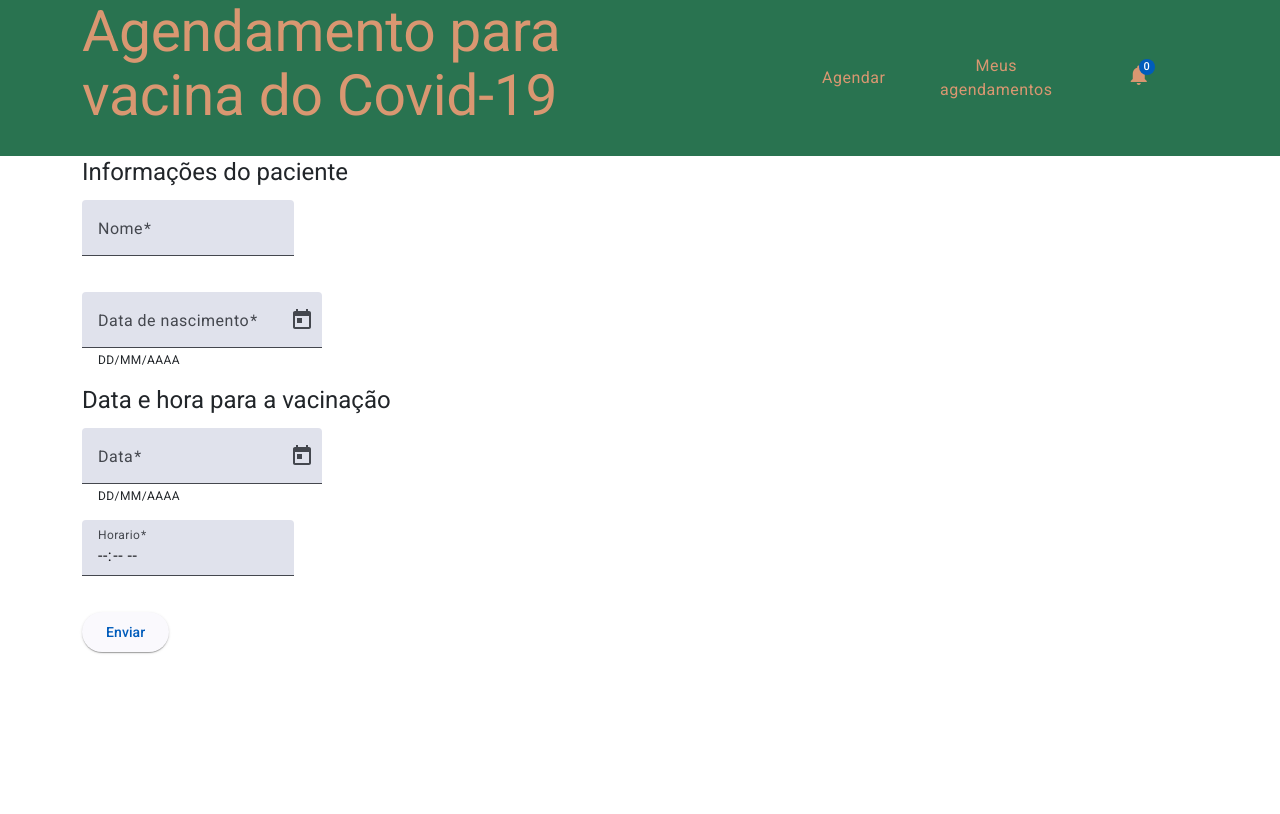
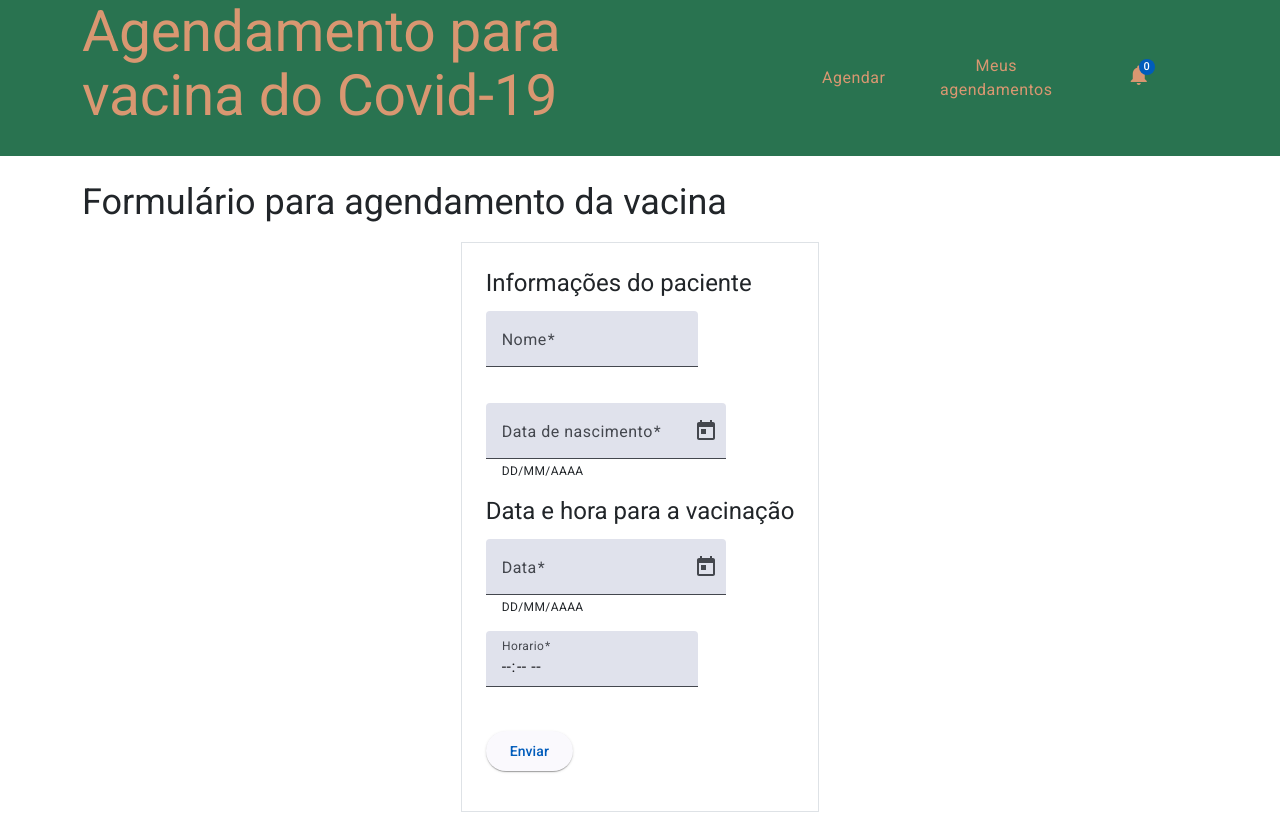
Before and after one commit to VictorZuccolotto/Front-Desafio-Pitang, an Angular app: page /agendamento in a window 1280 px wide. Shown: the top 814 px of the page. Built offline with nearby package versions, Linux system fonts and the light colour scheme.

Commit message:
#23 Implementação de validadores para o formulario de agendamento e arrumando alguns errors

```diff
--- a/src/app/core/pages/agendamento/agendamento.component.html
+++ b/src/app/core/pages/agendamento/agendamento.component.html
@@ -1,4 +1,7 @@
-<form [formGroup] = "cadastroAgendamentoForm" (ngSubmit)="onSubmit()">
+<div class="my-4">
+    <h3>Formulário para agendamento da vacina</h3>
+    <div class="d-flex justify-content-center">
+    <form class="border p-4" [formGroup] = "cadastroAgendamentoForm" (ngSubmit)="onSubmit()">
         <h6>Informações do paciente</h6>
         <div class="mb-3">
             <mat-form-field>
@@ -21,17 +24,25 @@
                 <mat-label>Data</mat-label>
                 <input matInput [matDatepicker]="picker2" formControlName="dataAgendamento">
                 <mat-hint>DD/MM/AAAA</mat-hint>
+                <mat-error>
+                    A data deve ser de hoje em diante.
+                </mat-error>
                 <mat-datepicker-toggle matIconSuffix [for]="picker2"></mat-datepicker-toggle>
                 <mat-datepicker #picker2></mat-datepicker>
             </mat-form-field>
         </div>
-    <div class="mb-3">
+        <div class="mb-4">
             <mat-form-field>
                 <mat-label>Horario</mat-label>
-            <input type="time" matInput [min]="6" [max]="19" formControlName="horarioAgendamento">
+                <input type="time" matInput formControlName="horarioAgendamento">
+                <mat-error>
+                    Deve ser hora em ponto das 06 as 19h.
+                </mat-error>
             </mat-form-field>
         </div>
         <div class="mb-3">
             <button mat-raised-button>Enviar</button>
         </div>
     </form>
+    </div>
+</div>
--- a/src/app/core/pages/agendamento/agendamento.component.ts
+++ b/src/app/core/pages/agendamento/agendamento.component.ts
@@ -1,24 +1,24 @@
 import { ChangeDetectionStrategy, Component, inject, OnInit } from '@angular/core';
-import { AbstractControl, FormBuilder, ReactiveFormsModule, ValidationErrors, Validators } from '@angular/forms';
+import { FormBuilder, ReactiveFormsModule, Validators } from '@angular/forms';
 import { MatButton } from '@angular/material/button';
-import { MatNativeDateModule, provideNativeDateAdapter } from '@angular/material/core';
+import { provideNativeDateAdapter } from '@angular/material/core';
 import { MatDatepickerModule } from '@angular/material/datepicker';
 import { MatFormFieldModule } from '@angular/material/form-field';
 import { MatInputModule } from '@angular/material/input';
 import { LocalStorageService } from '../../services/local-storage.service';
 import { PacienteInfo } from '../../shared/types/paciente';
-import { Agendamento, AgendamentoModel, CadastroAgendamento, CadastroAgendamentoModel } from '../../shared/types/agendamento';
+import { CadastroAgendamentoModel } from '../../shared/types/agendamento';
 import { AgendamentoFacade } from '../../facade/agendamento-facade.service';
 import { ObserverService } from '../../services/observer.service';
 import { ActivatedRoute, Router } from '@angular/router';
 import { SnackbarService } from '../../services/snackbar.service';
+import { isDiaPassado } from '../../shared/validators/DataAgendamentoValidator';
 
 @Component({
   selector: 'app-agendamento',
   standalone: true,
   providers: [provideNativeDateAdapter()],
-  imports: [MatFormFieldModule, MatInputModule, MatDatepickerModule,MatButton,
-  ReactiveFormsModule],
+  imports: [MatFormFieldModule, MatInputModule, MatDatepickerModule, MatButton, ReactiveFormsModule],
   changeDetection: ChangeDetectionStrategy.OnPush,
   templateUrl: './agendamento.component.html',
   styleUrl: './agendamento.component.css'
@@ -36,8 +36,8 @@ export class AgendamentoComponent implements OnInit{
   cadastroAgendamentoForm = this.formBuilder.group({
     pacienteNome: ['', Validators.required],
     pacienteDataNascimento: ['', Validators.required],
-    dataAgendamento: ['', Validators.required],
-    horarioAgendamento: ['', Validators.required],
+    dataAgendamento: ['', [Validators.required, isDiaPassado()]],
+    horarioAgendamento: ['', [Validators.required, Validators.pattern('^(0[6-9]|1[0-9]):00$')]],
   });
 
   ngOnInit(): void {
@@ -94,19 +94,15 @@ export class AgendamentoComponent implements OnInit{
         }
       }
       this.agendamentoFacade.cadastrarAgendamento(cadastro).subscribe({
-        //loading service
         next: (value) => {
             console.log(value)
             this.observerService.addAgendamento(value.agendamento)
             this.observerService.setPaciente(value.paciente)
             this.snackBar.success('Agendamento realizado com sucesso!')
         },
-        error(err) {
-            console.log(err.error.errors)
-        },
-        complete() {
-            //loading service
-        },
+        error:(err) => {
+            this.snackBar.error(err.error.Messages)
+        }
       })
     }
   }
--- a/src/app/core/services/snackbar.service.ts
+++ b/src/app/core/services/snackbar.service.ts
@@ -19,8 +19,8 @@ export class SnackbarService {
 
   error(message:string):void{
     this.snackBar.open(message,'',{
-      horizontalPosition: 'end',
-      verticalPosition: 'top',
+      horizontalPosition: 'center',
+      verticalPosition: 'bottom',
       duration : 3000,
       panelClass: ['snackbar-error']
     })
--- /dev/null
+++ b/src/app/core/shared/validators/DataAgendamentoValidator.ts
@@ -0,0 +1,11 @@
+import { AbstractControl, ValidationErrors, ValidatorFn } from "@angular/forms";
+
+export function isDiaPassado(): ValidatorFn {
+    return (control: AbstractControl): ValidationErrors | null => {
+      const today = new Date();
+      today.setHours(0, 0, 0, 0);
+      const selectedDate = new Date(control.value);
+
+      return selectedDate >= today ? null : { dateNotValid: true };
+    };
+  }
```
Lines whose indentation alone changed are shown as unchanged.
